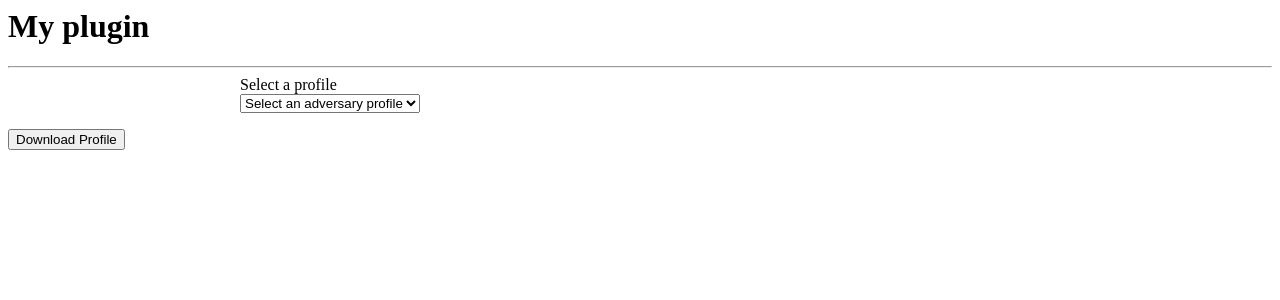
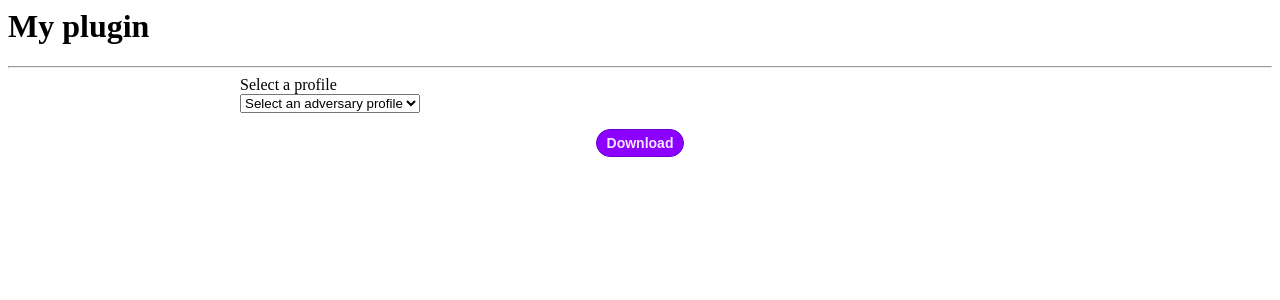
Before and after one commit to Thanh-WuTan/standa, a Python web app: template templates/standa.html in a window 1280 px wide. Shown: the top 300 px of the page. Run offline with Jinja, Linux system fonts and the light colour scheme; the template is opened without the code that fills it, so the values that code supplies are empty.

Commit message:
style: style download butotn

```diff
--- a/templates/standa.html
+++ b/templates/standa.html
@@ -21,8 +21,10 @@
         </div>
     </form>
 
-     <!-- DOWNLOAD BUTTON -->
-     <button id="downloadButton">Download Profile</button>
+    <!-- DOWNLOAD BUTTON -->
+    <div class="button-container">
+        <button class="mybutton" id="downloadButton">Download</button>
+    </div>
 </div>
 
 
@@ -55,8 +57,36 @@
     .file-cta {
         background-color: #262626;
     }
+
+    .mybutton {
+        background-color: #8b00ff;
+        border: 1.5px solid #6b00cc;
+        color: #f6e5ff;
+        padding: 5px 10px;
+        border-radius: 20px;
+        font-weight: bold;
+        font-size: 14px;
+        transition: background-color 0.3s ease, border-color 0.3s ease;
+
+    }
+
+    button#downloadButton {
+        display: inline-block;
+        text-align: center;
+        width: auto;
+    }
+
+    .mybutton:hover {
+        background-color: #6b00cc;
+        border-color: #4a0099;
+        cursor: pointer;
+    }
+
+    .button-container {
+        text-align: center;
+        margin-top: 15px;
+    }
 </style>
-
 
 
 <script>
```
